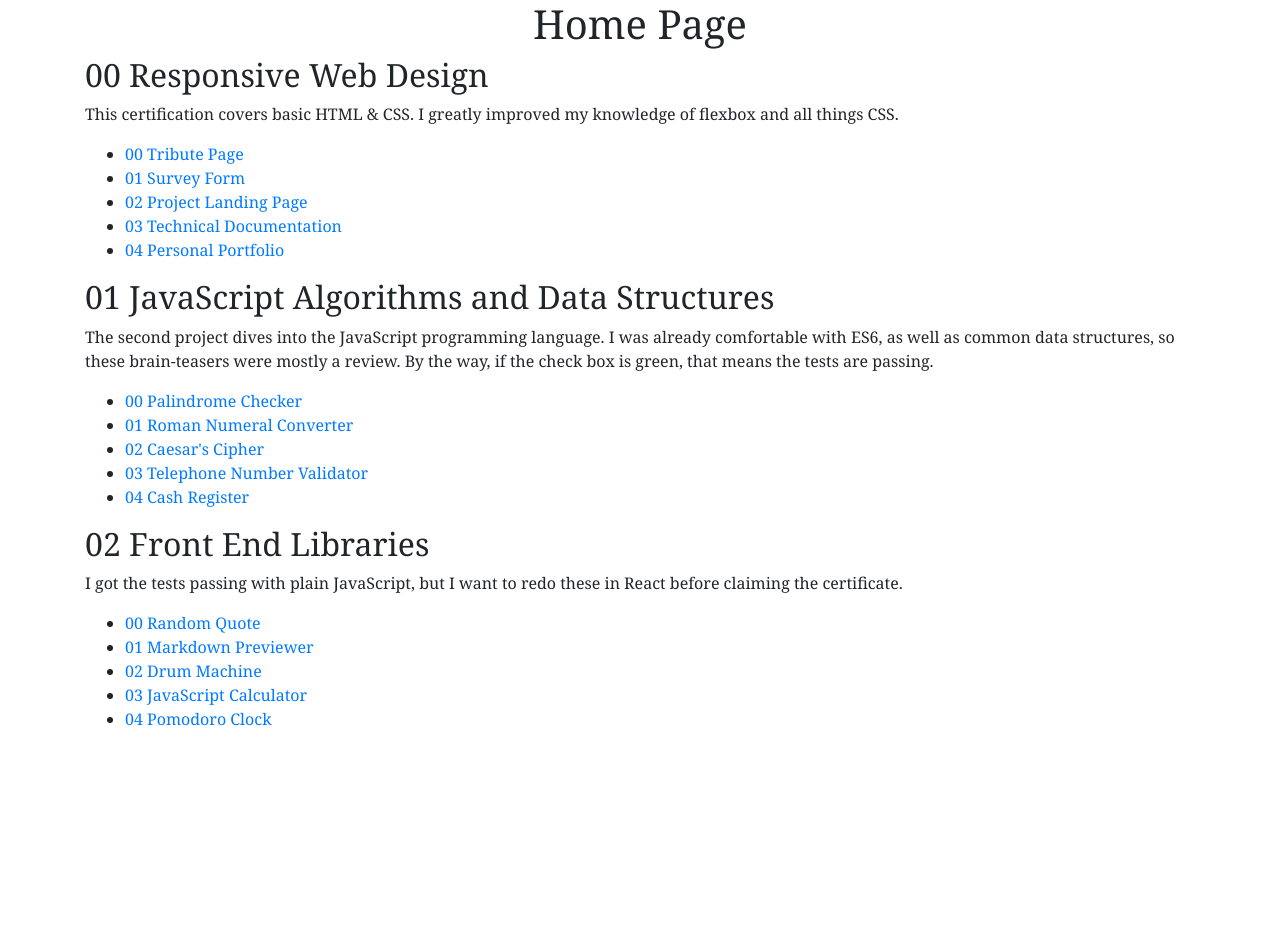
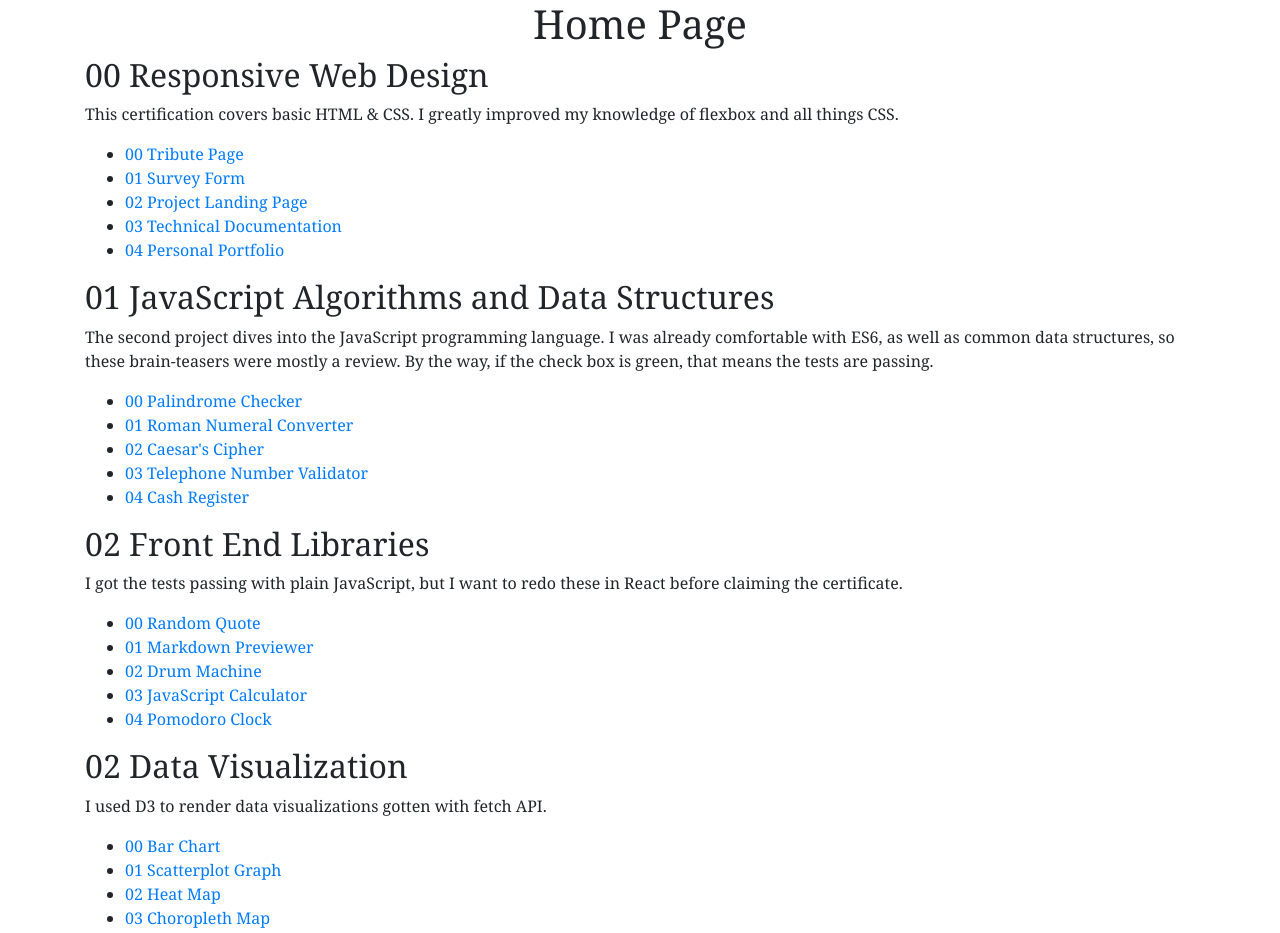
Before and after one commit to jameshbush/free_code_camp, a React (Create React App) app: page / in a window 1280 px wide. Shown: the top 933 px of the page. Before the commit the page ends 800 px from the top, so only its background shows below. Built offline with nearby package versions, Linux system fonts and the light colour scheme.

Commit message:
Adds bar chart class

```diff
--- /dev/null
+++ b/src/BarChart.tsx
@@ -0,0 +1,39 @@
+import React from "react";
+import { initializeTestRunner } from "./utils/scripts/injectFCCTests";
+// TODO: install D3
+
+// See example here https://eng.wealthfront.com/2017/02/14/integrating-d3-into-react/
+class BarChart extends React.Component {
+  svg: SVGElement | null;
+  constructor(props: any) {
+    super(props);
+    this.svg = null;
+  }
+
+  componentDidMount() {
+    this.drawChart();
+    initializeTestRunner();
+  }
+
+  shouldComponentUpdate() {
+    return false;
+  }
+
+  drawChart() {
+    if (this.svg === null) return;
+    this.svg.textContent = "hello, world!";
+    this.svg.setAttribute("hight", "100");
+    this.svg.setAttribute("width", "100");
+    this.svg.setAttribute("fill", "black");
+  }
+
+  render() {
+    return (
+      <div>
+        <svg id="bar-chart" ref={(elem) => (this.svg = elem)}></svg>
+      </div>
+    );
+  }
+}
+
+export { BarChart };
--- a/src/certificationsData.ts
+++ b/src/certificationsData.ts
@@ -14,10 +14,12 @@ import { MarkdownPreviewer } from "./02_front_end_libraries/01_markdown_previewe
 import { DrumMachine } from "./02_front_end_libraries/02_drum_machine/DrumMachine";
 import { JavaScriptCalculator } from "./02_front_end_libraries/03_javascript_calculator/JavaScriptCalculator";
 import { PomodoroClock } from "./02_front_end_libraries/04_pomodoro_clock/PomodoroClock";
+import { BarChart } from "./BarChart";
 
 const P_00 = "/00_responsive_web_design";
 const P_01 = "/01_java_script_algorithms_and_data_structures";
 const P_02 = "/02_front_end_libraries";
+const P_03 = "/03_data_visualization";
 
 const certificationsData: ICertificationProps[] = [
   {
@@ -122,6 +124,39 @@ const certificationsData: ICertificationProps[] = [
       },
     ],
   },
+  {
+    path: P_03,
+    name: "02 Data Visualization",
+    description: "I used D3 to render data visualizations gotten with fetch API.",
+    component: undefined,
+    projects: [
+      {
+        path: `${P_03}/00_bar_chart`,
+        name: "00 Bar Chart",
+        component: BarChart,
+      },
+      {
+        path: `${P_03}/01_scatterplot_graph`,
+        name: "01 Scatterplot Graph",
+        component: TributePage,
+      },
+      {
+        path: `${P_03}/02_heat_map`,
+        name: "02 Heat Map",
+        component: TributePage,
+      },
+      {
+        path: `${P_03}/03_choropleth_map`,
+        name: "03 Choropleth Map",
+        component: TributePage,
+      },
+      {
+        path: `${P_03}/04_treemap_diagram`,
+        name: "04 Treemap Diagram",
+        component: TributePage,
+      },
+    ],
+  },
 ];
 
 export { certificationsData };
```
